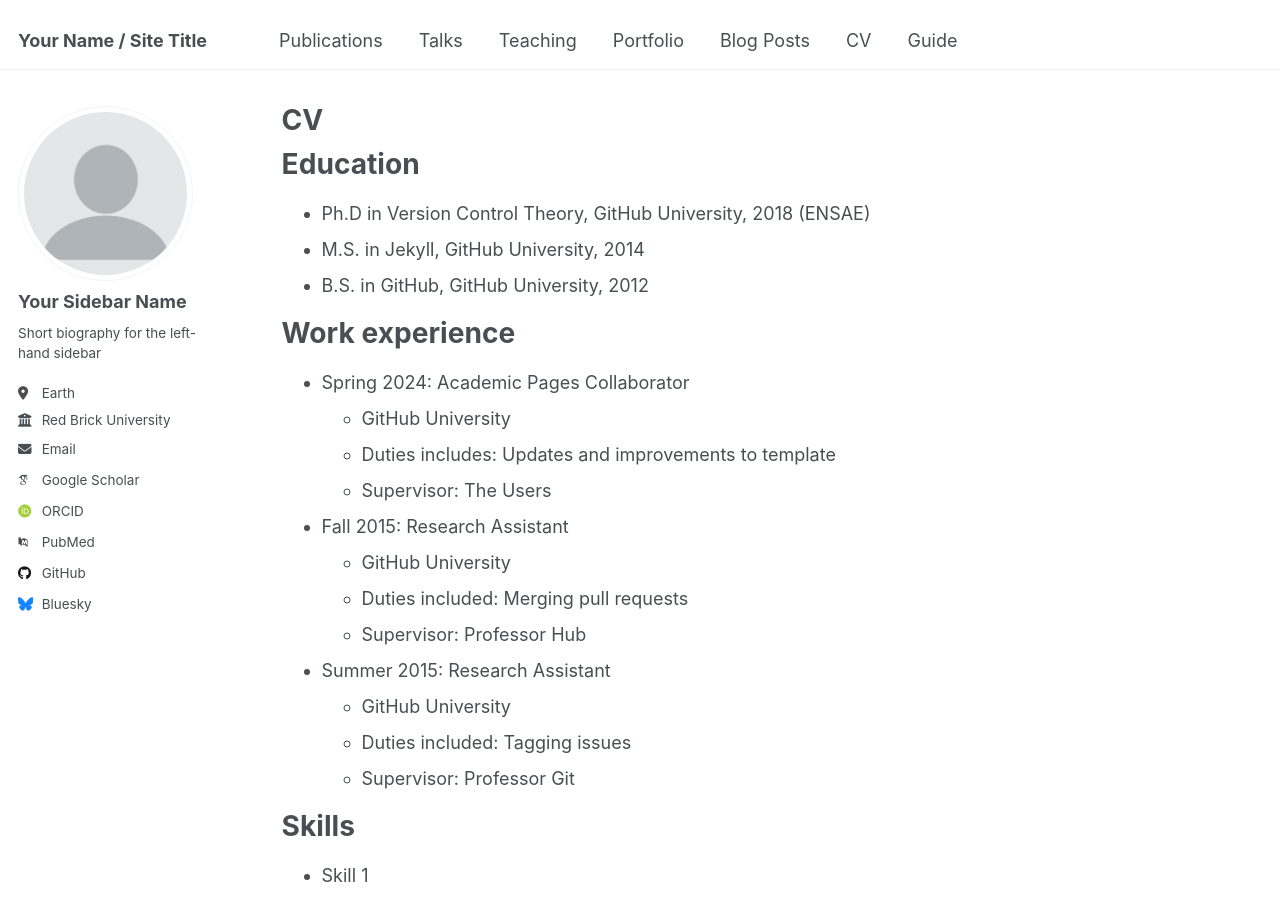
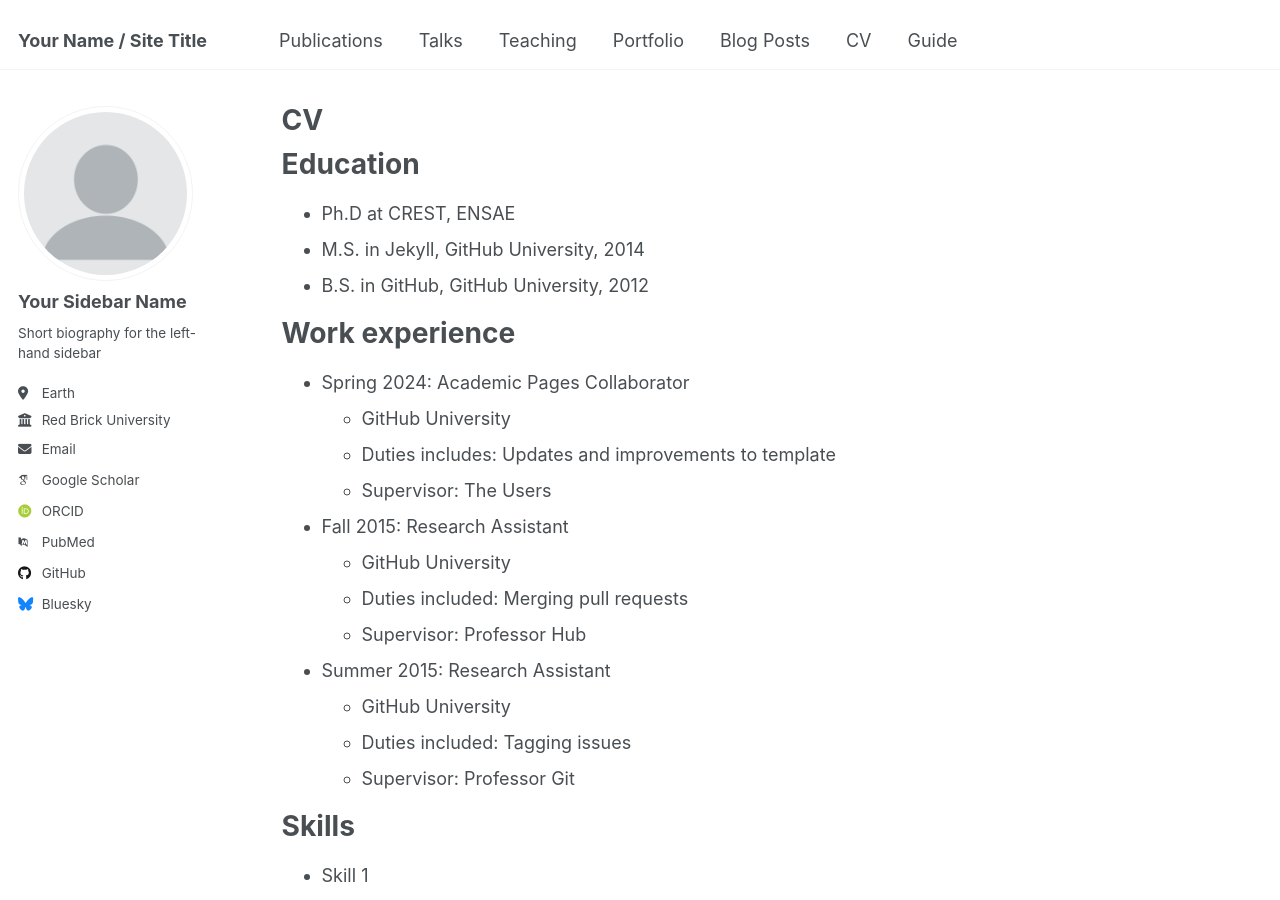
Before and after one commit to youyoussfi/youyoussfi.github.io, a Jekyll site: the page built from _pages/cv.md, in a window 1280 px wide and 900 px high. Built offline with Jekyll 4.4.1, drawn with Linux system fonts in a browser that asks for light colours; some web fonts are replaced.

Commit message:
Update cv.md

```diff
--- a/_pages/cv.md
+++ b/_pages/cv.md
@@ -11,7 +11,7 @@ redirect_from:
 
 Education
 ======
-* Ph.D in Version Control Theory, GitHub University, 2018 (ENSAE)
+* Ph.D at CREST, ENSAE
 * M.S. in Jekyll, GitHub University, 2014
 * B.S. in GitHub, GitHub University, 2012
 
```
